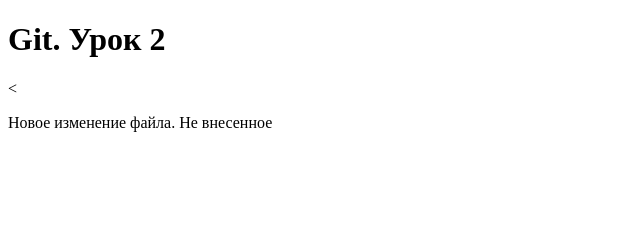
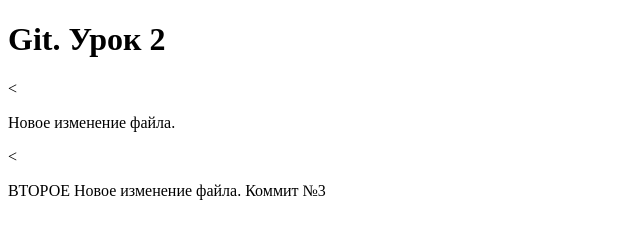
Before and after one commit to nikolassharp/gittest, a plain HTML site: page index.html in a window 1280 px wide. Shown: the whole page, without its empty margins (0-640 px from the left). Drawn offline with Linux system fonts and the light colour scheme.

Commit message:
third commit

```diff
--- a/index.html
+++ b/index.html
@@ -5,6 +5,7 @@
 </head>
 <body>
 <h1>Git. Урок 2</h1>
-<<p>Новое изменение файла. Не внесенное</p>
+<<p>Новое изменение файла. </p>
+<<p>ВТОРОЕ Новое изменение файла. Коммит №3</p>
 </body>
 </html>
```
